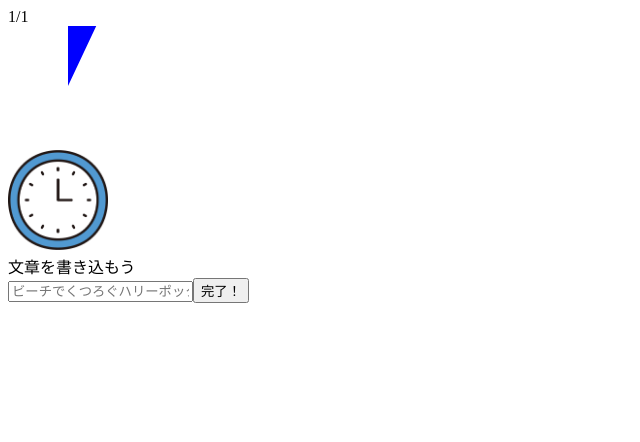
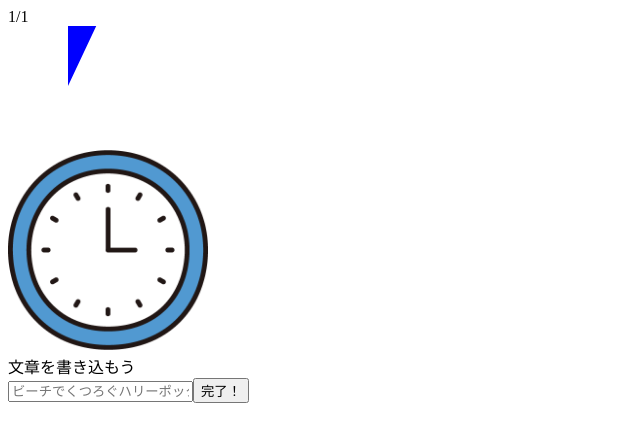
Before and after one commit to saezuri510/hackz-katayaburi, a Next.js app: page /theme in a window 1280 px wide. Shown: the top 442 px of the page, without its empty margins (0-640 px from the left). Built offline with nearby package versions, Linux system fonts and the light colour scheme.

Commit message:
人数表示のコンポーネント化

```diff
--- a/src/components/pages/Answer/index.tsx
+++ b/src/components/pages/Answer/index.tsx
@@ -1,4 +1,5 @@
-import { CircularProgress } from '@/components/ui/Timer';
+import NumberPeople from '@/components/ui/NumberPeople';
+import CircularProgress from '@/components/ui/Timer';
 import React, { useEffect, useState } from 'react'
 
 export function AnswerPage() {
@@ -23,7 +24,7 @@ export function AnswerPage() {
 			<div className='m-auto p-5 w-full h-full'>
 				<div className="m-auto h-5/6 w-5/6 p-5 shadow-inner shadow-black">
 					<div className="flex justify-between m-5">
-						<div className="text-2xl uppercase text-white">1/1</div>
+						<NumberPeople />
 						<CircularProgress count={count} />
 					</div>
 					<div className='flex flex-col items-center m-5 h-2/3'>
--- a/src/components/pages/Theme/Index.tsx
+++ b/src/components/pages/Theme/Index.tsx
@@ -1,6 +1,7 @@
 import Image from "next/image";
 import React, { useEffect, useState } from "react";
-import { CircularProgress } from "../../ui/Timer/index";
+import CircularProgress from "@/components/ui/Timer";
+import NumberPeople from "@/components/ui/NumberPeople";
 
 export function ThemePage() {
   const [count, setCount] = useState(0);
@@ -23,16 +24,16 @@ export function ThemePage() {
     <div className="flex h-screen w-screen justify-center bg-gradient-to-b from-sky-600 to-purple-400">
       <div className="m-auto h-5/6 w-5/6 p-5 shadow-inner shadow-black">
         <div className="flex justify-between">
-          <div className="text-2xl uppercase text-white">1/1</div>
+          <NumberPeople />
           <CircularProgress count={count} />
         </div>
         <div className="flex flex-col items-center justify-center">
           <Image
             alt="image"
             className="m-auto my-6"
-            height={100}
+            height={200}
             src="/image/clock.png"
-            width={100}
+            width={200}
           />
           <div className="m-5 text-center font-mono text-2xl text-red-600">文章を書き込もう</div>
           <div className="flex justify-center">
--- /dev/null
+++ b/src/components/ui/NumberPeople/index.tsx
@@ -0,0 +1,9 @@
+import React from 'react'
+
+function NumberPeople() {
+  return (
+    <div className="m-1 text-[50px] uppercase text-white">1/1</div>
+  )
+}
+
+export default NumberPeople
--- a/src/components/ui/Timer/index.tsx
+++ b/src/components/ui/Timer/index.tsx
@@ -2,12 +2,12 @@ interface CircularProgressPercentage {
 	count: number;
 }
 
-export function CircularProgress( {count} : CircularProgressPercentage ) {
+function CircularProgress( {count} : CircularProgressPercentage ) {
   const radius = 50;
   const circumference = 2 * Math.PI * radius;
   const offset = (count / 100) * circumference;
   return (
-    <svg width="120" height="120" className="rounded-full border border-black">
+    <svg width="120" height="120" className="rounded-full border border-black bg-white">
       <circle
         cx="60"
         cy="60"
@@ -22,3 +22,5 @@ export function CircularProgress( {count} : CircularProgressPercentage ) {
     </svg>
   );
 }
+
+export default CircularProgress
```
